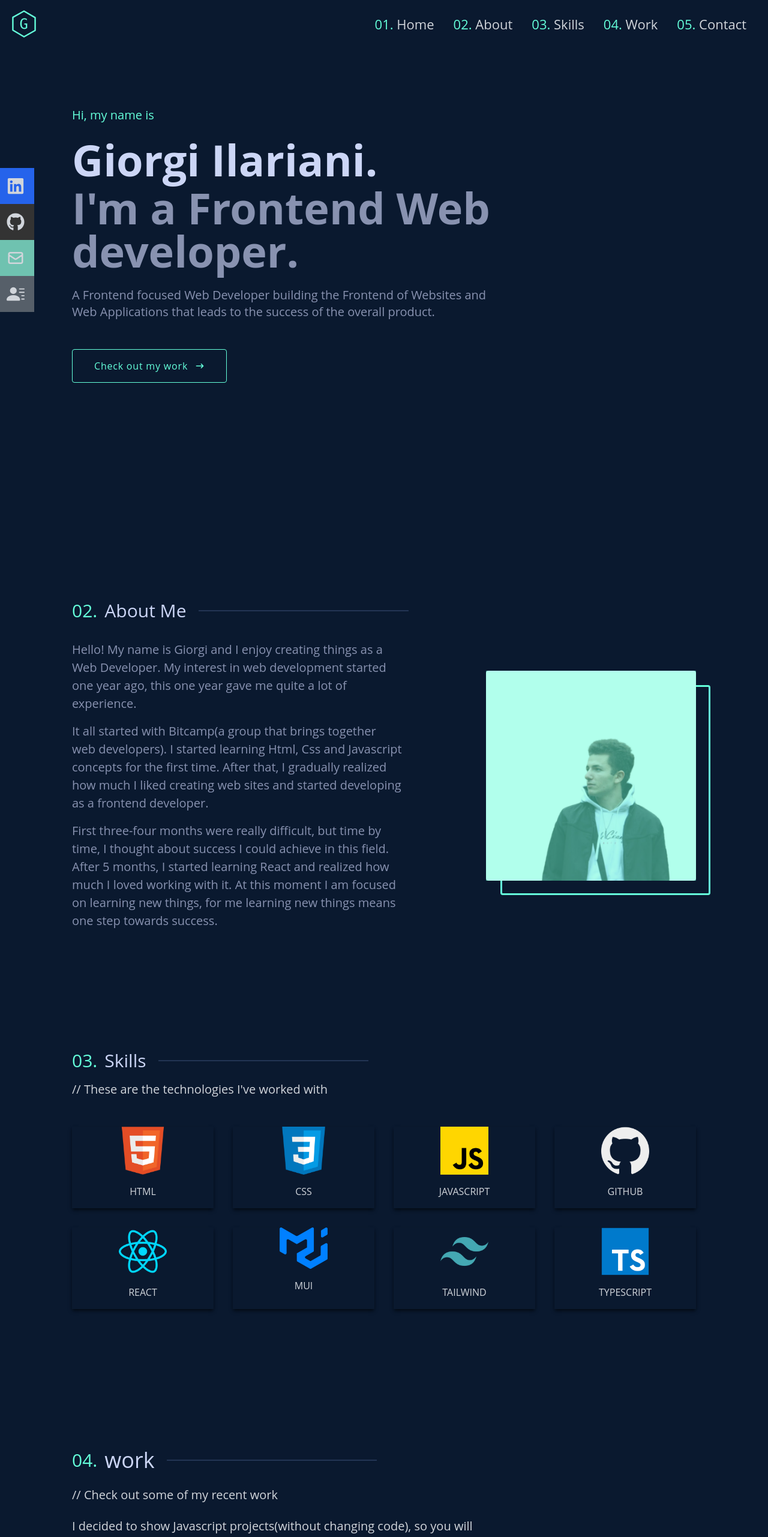
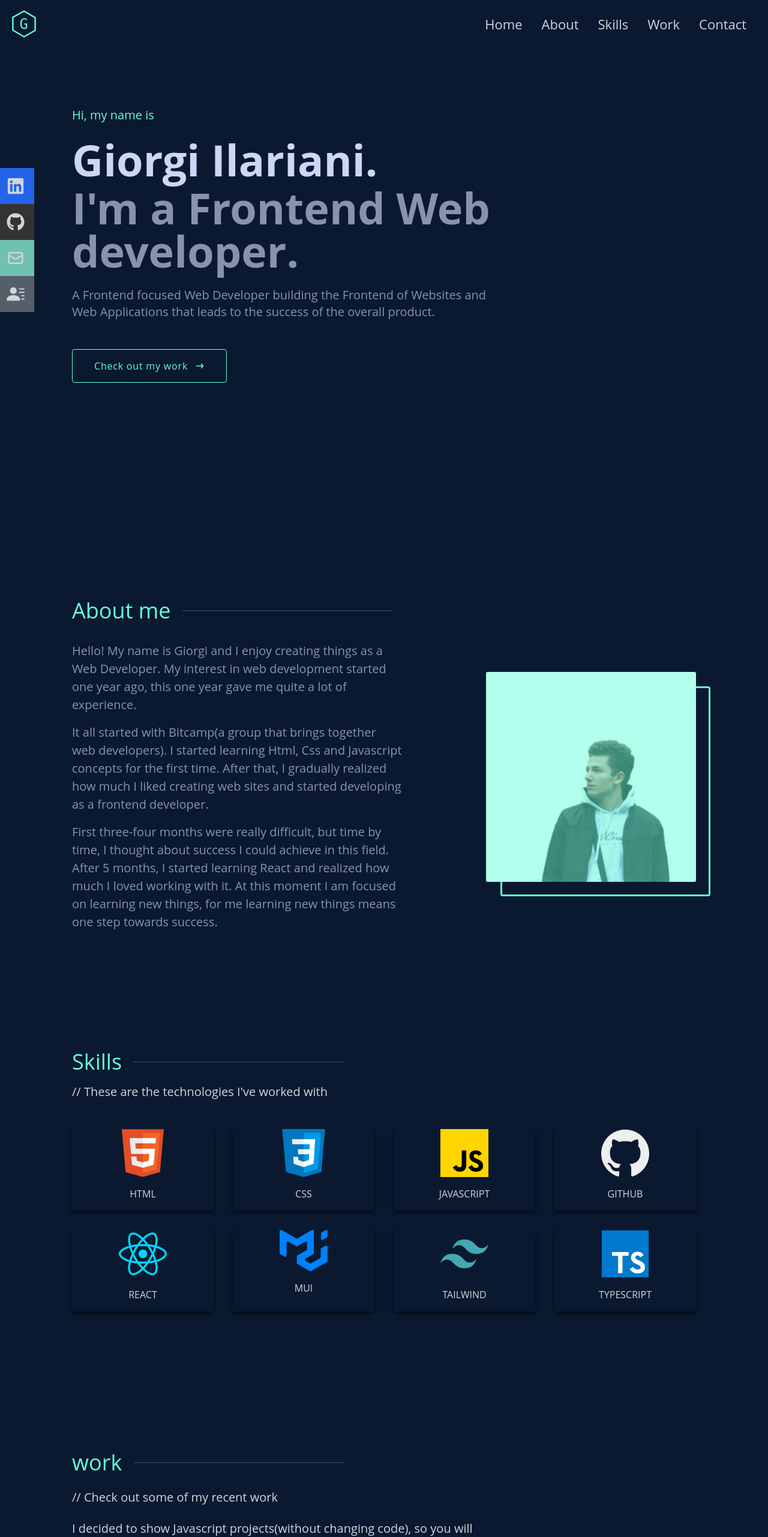
Before and after one commit to GiorgiIlariani/personal_portfolio, a React (Vite) app: page / in a window 1280 px wide. Shown: the top 2562 px of the page at 60% size. Built offline with nearby package versions, Linux system fonts and the light colour scheme.

Commit message:
change navbar and some styles

```diff
--- a/src/components/About.tsx
+++ b/src/components/About.tsx
@@ -7,8 +7,8 @@ const About = () => {
       className="w-full pt-[150px] h-screen bg-[#0a192f] text-gray-300">
       <div className="max-w-[1080px] mx-auto px-5 flex flex-col justify-center h-full">
         <div className="flex items-center">
-          <div className="text-[#64ffda] text-3xl">02.</div>
-          <div className="text-[#ccd6f6] text-3xl ml-3 mr-5">About Me</div>
+          {/* <div className="text-[#64ffda] text-3xl">02.</div> */}
+          <div className="text-[#64ffda] text-4xl mr-5">About me</div>
           <div className="border border-[#233554] w-[350px] hidden sm:block"></div>
         </div>
 
--- a/src/components/Contact.tsx
+++ b/src/components/Contact.tsx
@@ -71,8 +71,8 @@ const Contact = () => {
         autoComplete="off">
         <div className="pb-8">
           <div className="flex items-center">
-            <div className="text-[#64ffda] text-3xl">05.</div>
-            <div className="text-[#ccd6f6] text-4xl ml-3">Contact</div>
+            {/* <div className="text-[#64ffda] text-3xl">05.</div> */}
+            <div className="text-[#64ffda] text-4xl ">Contact</div>
           </div>
           <p className="text-gray-300 py-4 text-xl mt-2">
             // Submit the form below
--- a/src/components/Navbar.tsx
+++ b/src/components/Navbar.tsx
@@ -18,7 +18,7 @@ const Navbar = () => {
       {/* menu */}
       <ul className="hidden md:flex">
         <li>
-          <span className="text-[#64ffda]">01.</span>{" "}
+          {/* <span className="text-[#64ffda]">01.</span>{" "} */}
           <Link
             to="home"
             smooth={true}
@@ -28,7 +28,7 @@ const Navbar = () => {
           </Link>
         </li>
         <li>
-          <span className="text-[#64ffda]">02.</span>{" "}
+          {/* <span className="text-[#64ffda]">02.</span>{" "} */}
           <Link
             to="about"
             smooth={true}
@@ -38,7 +38,7 @@ const Navbar = () => {
           </Link>
         </li>
         <li>
-          <span className="text-[#64ffda]">03.</span>{" "}
+          {/* <span className="text-[#64ffda]">03.</span>{" "} */}
           <Link
             to="skills"
             smooth={true}
@@ -48,7 +48,7 @@ const Navbar = () => {
           </Link>
         </li>
         <li>
-          <span className="text-[#64ffda]">04.</span>{" "}
+          {/* <span className="text-[#64ffda]">04.</span>{" "} */}
           <Link
             to="work"
             smooth={true}
@@ -58,7 +58,7 @@ const Navbar = () => {
           </Link>
         </li>
         <li>
-          <span className="text-[#64ffda]">05.</span>{" "}
+          {/* <span className="text-[#64ffda]">05.</span>{" "} */}
           <Link
             to="contact"
             smooth={true}
--- a/src/components/Skills.tsx
+++ b/src/components/Skills.tsx
@@ -15,8 +15,8 @@ const Skills = () => {
       <div className="max-w-[1080px] mx-auto px-5 flex flex-col justify-center w-full h-full">
         <div>
           <div className="flex items-center">
-            <div className="text-[#64ffda] text-3xl">03.</div>
-            <div className="text-[#ccd6f6] text-3xl ml-3 mr-5">Skills</div>
+            {/* <div className="text-[#64ffda] text-3xl">03.</div> */}
+            <div className="text-[#64ffda] text-4xl mr-5">Skills</div>
             <div className="border border-[#233554] w-[350px] hidden sm:block"></div>
           </div>
           <p className="py-4 text-xl">
--- a/src/components/Work.tsx
+++ b/src/components/Work.tsx
@@ -17,8 +17,8 @@ const Work = () => {
       <div className="max-w-[1080px] mx-auto px-5 pt-[200px] flex flex-col justify-center w-full h-full">
         <div className="pb-8">
           <div className="flex items-center">
-            <div className="text-[#64ffda] text-3xl">04.</div>
-            <div className="text-[#ccd6f6] text-4xl ml-3 mr-5">work</div>
+            {/* <div className="text-[#64ffda] text-3xl">04.</div> */}
+            <div className="text-[#64ffda] text-4xl mr-5">work</div>
             <div className="border border-[#233554] w-[350px] hidden sm:block"></div>
           </div>
           <p className="py-6 text-xl">// Check out some of my recent work</p>
--- a/src/index.css
+++ b/src/index.css
@@ -6,10 +6,16 @@
 
 @layer base {
     li {
+        @apply list-none;
         @apply px-4;
         @apply cursor-pointer;
         @apply text-[22px];
     }
+
+    a {
+        @apply no-underline;
+    }
+
     html {
         font-family: 'Open Sans', sans-serif;
     }
```
